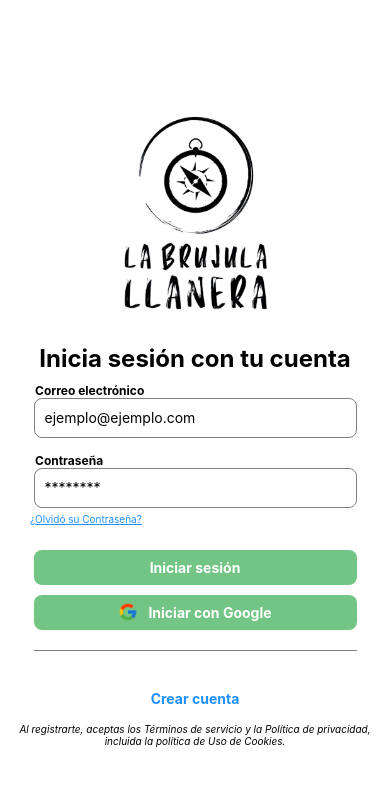
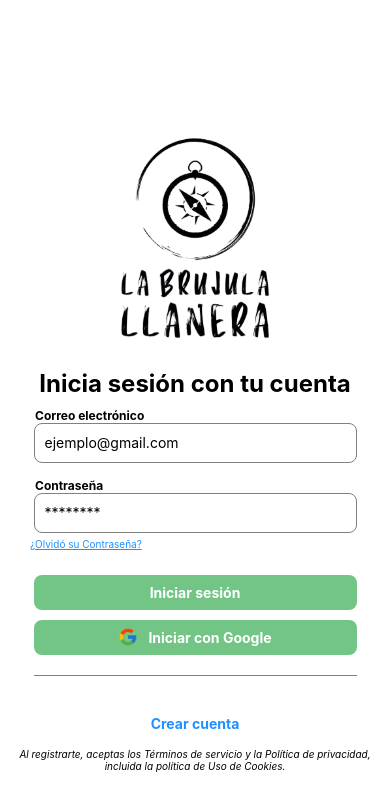
Before and after one commit to chrisfalla/La-Brujula-Llanera-, a React Native app: screen / in a window 390 px wide. Shown: the top 810 px of the page. Built offline with nearby package versions, Linux system fonts and the light colour scheme.

Commit message:
Login/ Formulario_Login modificación  de RecoveryForm

```diff
--- a/src/components/LoginForm.js
+++ b/src/components/LoginForm.js
@@ -19,7 +19,7 @@ const LoginForm = ({ onForgotPassword }) => {
             <Text style={styles.label}>Correo electrónico</Text>
             <TextInput
                 style={styles.input}
-                placeholder='ejemplo@ejemplo.com'
+                placeholder='ejemplo@gmail.com'
                 keyboardType='email-address'
                 value={email}
                 onChangeText={setEmail}
@@ -60,7 +60,7 @@ const LoginForm = ({ onForgotPassword }) => {
 };
 
 const styles = StyleSheet.create({
-    container: { width: '100%', padding: 5, marginTop: 1 },
+    container: { width: '100%', padding: 5, marginTop: 1, },
     title: {
         fontSize: 24,
         fontWeight: 'bold',
@@ -90,9 +90,6 @@ const styles = StyleSheet.create({
         marginLeft: 25,
         marginBottom: 15,
         textDecorationLine: 'underline',
-
-
-
     },
     loginButton: {
         backgroundColor: 'rgba(40, 167, 70, 0.65)',
@@ -158,7 +155,6 @@ const styles = StyleSheet.create({
         textAlign: 'center',
         marginTop: 1,
         fontStyle:'italic',
-
     },
 });
 
--- a/src/components/RecoveryForm.js
+++ b/src/components/RecoveryForm.js
@@ -1,5 +1,6 @@
 import React, { useState } from 'react';
-import { View, TextInput, StyleSheet, Alert, Text, TouchableOpacity } from 'react-native';
+import { View, TextInput, StyleSheet, Alert, Text, TouchableOpacity,  } from 'react-native';
+
 
 const RecoveryForm = ({ onBack }) => {
     const [email, setEmail] = useState('');
@@ -24,8 +25,9 @@ const RecoveryForm = ({ onBack }) => {
 
     return (
         <View style={styles.container}>
+
             <Text style={styles.title}>Recuperar Contraseña</Text>
-            <Text style={styles.description}>Ingresa el correo electronico asociado a la cuenta, para enviarte un enlace para recuperar tu contraseña</Text>
+            <Text style={styles.description}>Ingresa el correo electrónico asociado a la cuenta, para enviarte un enlace para recuperar tu contraseña</Text>
             <TextInput
                 style={styles.input}
                 placeholder='ejemplo@ejemplo.com'
@@ -44,7 +46,7 @@ const RecoveryForm = ({ onBack }) => {
 };
 
 const styles = StyleSheet.create({
-    container: { width: '100%', padding: 10, marginTop: 8 },
+    container: { width: '85%', padding: 10,  },
     title: {
         fontSize: 24,
         fontWeight: 'bold',
@@ -56,7 +58,6 @@ const styles = StyleSheet.create({
         textAlign: 'center',
         marginBottom: 20,
     },
-
     input: {
         width: '100%',
         height: 40,
--- a/src/screens/LoginScreen.js
+++ b/src/screens/LoginScreen.js
@@ -24,12 +24,11 @@ const styles = StyleSheet.create({
         alignItems: 'center',
         justifyContent: 'center',
         backgroundColor: '#ffff',
-
     },
     logo: {
         width: 250,
         height: 250,
-        resizeMode: 'contain',
+        marginTop: 50,
     },
 });
 
```
Lines whose indentation alone changed are shown as unchanged.
